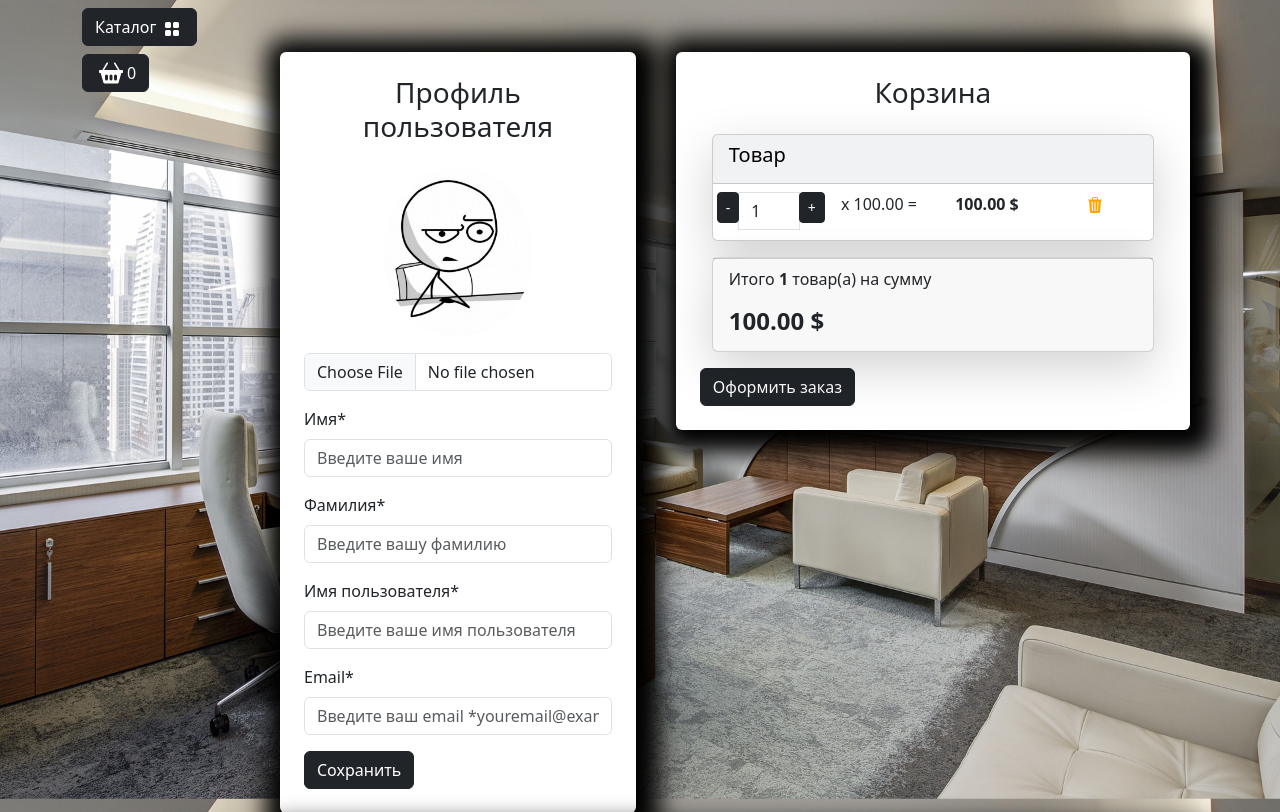
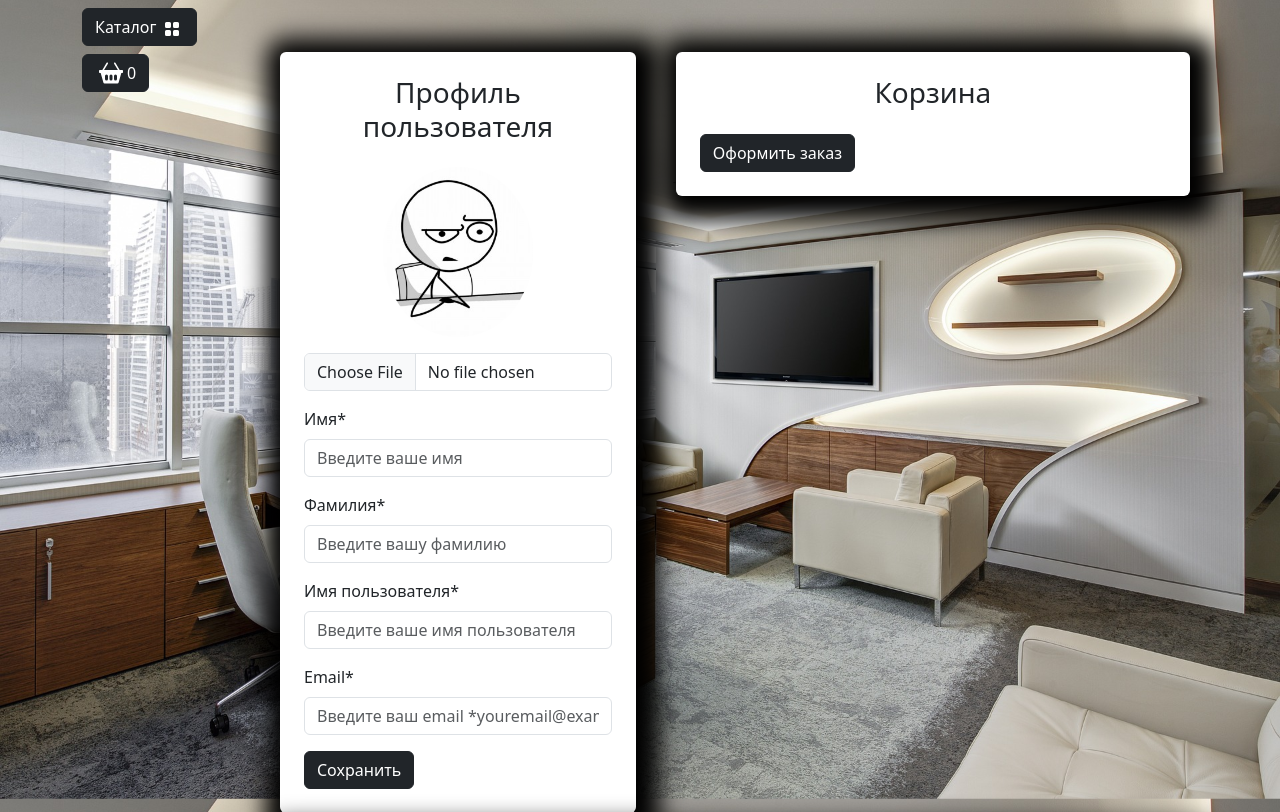
Before and after one commit to mapi-developer/perfume_market, a Django app: page /user/profile/ in a window 1280 px wide. Shown: the part 56-868 px from the top of the page. Run offline with Django 5.2, Linux system fonts and the light colour scheme; data comes from the database, SQL or seed files in the repository; some libraries are stand-ins or nearby versions.

Commit message:
templates for users app added

```diff
--- a/templates/users/login.html
+++ b/templates/users/login.html
@@ -25,15 +25,15 @@
                     <div class="text-center">
                         <p>Или авторизуйтесь через:</p>
                         <a href="#" class="btn btn-dark">
-                            <img class="mx-1" src="../deps/icons/google.svg" alt="Catalog Icon" width="16" height="16">
+                            <img class="mx-1" src="{% static "deps/icons/google.svg" %}" alt="Catalog Icon" width="16" height="16">
                             Google
                         </a>
                         <a href="#" class="btn btn-dark">
-                            <img class="mx-1" src="../deps/icons/facebook.svg" alt="Catalog Icon" width="16" height="16">
+                            <img class="mx-1" src="{% static "deps/icons/facebook.svg" %}" alt="Catalog Icon" width="16" height="16">
                             Facebook
                         </a>
                         <a href="#" class="btn btn-dark">
-                            <img class="mx-1" src="../deps/icons/github.svg" alt="Catalog Icon" width="16" height="16">
+                            <img class="mx-1" src="{% static "deps/icons/github.svg" %}" alt="Catalog Icon" width="16" height="16">
                             GitHub
                         </a>
                     </div>
--- a/templates/users/profile.html
+++ b/templates/users/profile.html
@@ -12,7 +12,7 @@
                         <form>
                             <div class="row">
                                 <div class="col-md-12 mb-3 text-center">
-                                    <img src="../deps/images/baseavatar.jpg"
+                                    <img src="{% static "deps/images/baseavatar.jpg" %}"
                                         alt="Аватар пользователя" class="img-fluid rounded-circle"
                                         style="max-width: 150px;">
                                     <input type="file" class="form-control mt-3" id="avatar"
@@ -50,47 +50,7 @@
                         <h3 class="text-center mb-4">Корзина</h3>
                         <div class="container" id="cart-items-container">
                             <!-- Разметка корзины -->
-                            <div class="card mb-3 text-bg-light shadow-lg">
-                                <div class="card-header">
-                                    <h5 class="card-title">Товар</h5>
-                                </div>
-                                <ul class="list-group list-group-flush">
-                                    <li class="list-group-item">
-                                        <div class="row text-center">
-                                            <div class="col p-0">
-                                                <div class="input-group">
-                                                    <span class="input-group-btn">
-                                                        <button type="button" class="btn btn-dark btn-sm decrement"
-                                                            data-cart-id="" data-cart-change-url="">-</button>
-                                                    </span>
-                                                    <input type="text" class="form-control number" value="1"
-                                                        readonly>
-                                                    <span class="input-group-btn">
-                                                        <button type="button" class="btn btn-dark btn-sm increment"
-                                                            data-cart-id="" data-cart-change-url="">+</button>
-                                                    </span>
-                                                </div>
-                                            </div>
-                                            <div class="col p-0">
-                                                <p>x 100.00 = </p>
-                                            </div>
-                                            <div class="col p-0"><strong>100.00 $</strong></div>
-                                            <div class="col p-0">
-                                                <a href="#" class="remove-from-cart" data-cart-id="">
-                                                    <img class="mx-1" src="../deps/icons/trash3-fill.svg"
-                                                        alt="Catalog Icon" width="16" height="16">
-                                                </a>
-                                            </div>
-                                        </div>
-                                    </li>
-                                </ul>
-                            </div>
-                            <div class="card mb-3 shadow-lg">
-                                <div class="card-footer">
-                                    <p class="float-left">Итого <strong>1</strong> товар(а) на сумму</p>
-                                    <h4 class="float-left"><strong>100.00 $</strong></h4>
-                                </div>
-                            </div>
+
                             <!-- Закончилась разметка корзины -->
                         </div>
                         <a class="btn btn-dark" href="../orders/create_order.html">
```
